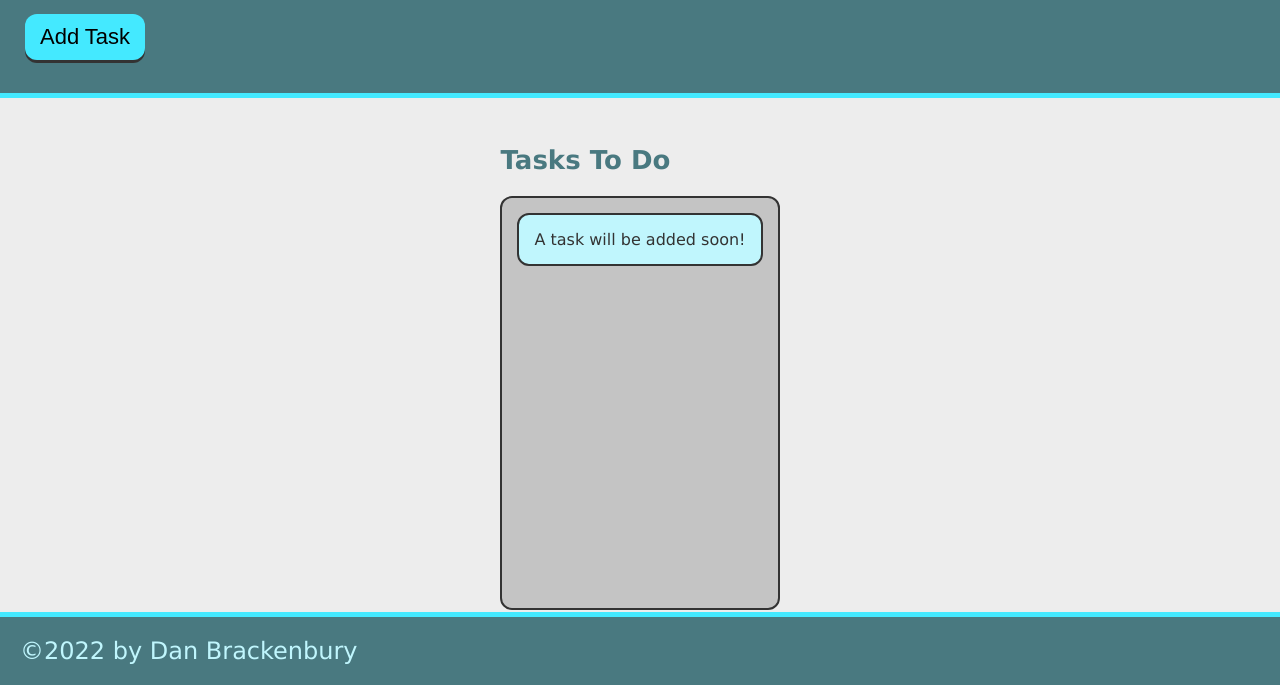
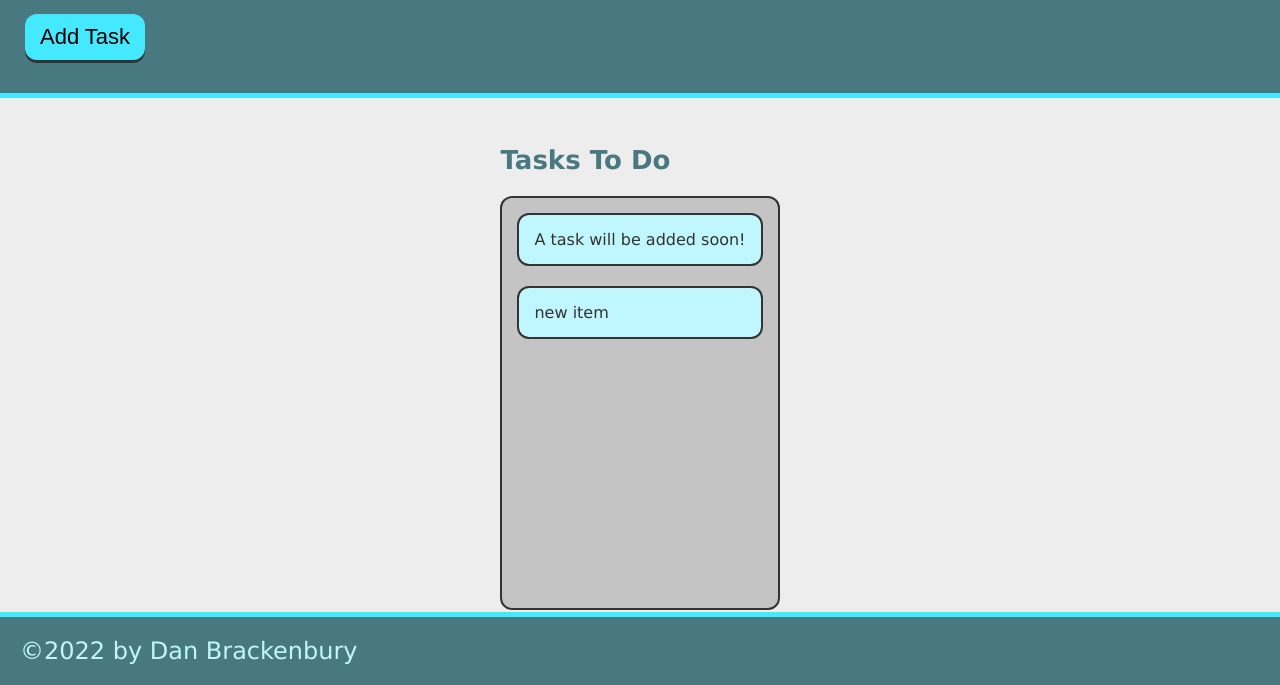
Before and after one commit to helpvisa/kanban, a plain HTML site: page index.html in a window 1280 px wide. Both pictures are taken after a click on the button "Add Task". Shown: the part 115-800 px from the top of the page. Drawn offline with Linux system fonts and the light colour scheme.

Commit message:
added basic add-task functionality

```diff
--- a/assets/js/script.js
+++ b/assets/js/script.js
@@ -0,0 +1,15 @@
+// declare variables
+var buttonEl = document.querySelector("#save-task");
+var tasksToDoEl = document.querySelector("#tasks-to-do");
+
+// subscribe to event calls
+buttonEl.addEventListener("click", addTask);
+
+
+// declare functions
+function addTask() {
+    var taskItemEl = document.createElement("li");
+    taskItemEl.textContent = "new item";
+    taskItemEl.className = "task-item";
+    tasksToDoEl.appendChild(taskItemEl);
+}
--- a/index.html
+++ b/index.html
@@ -14,7 +14,7 @@
         <p>
             Click the button below to add a new task.
         </p>
-        <button class="btn">Add Task</button>
+        <button class="btn" id="save-task">Add Task</button>
     </header>
 
 
@@ -22,7 +22,7 @@
     <main class="page-content">
         <section>
             <h2 class="list-title">Tasks To Do</h2>
-            <ul class="task-list">
+            <ul class="task-list" id="tasks-to-do">
                 <li class="task-item">A task will be added soon!</li>
             </ul>
         </section>
```
